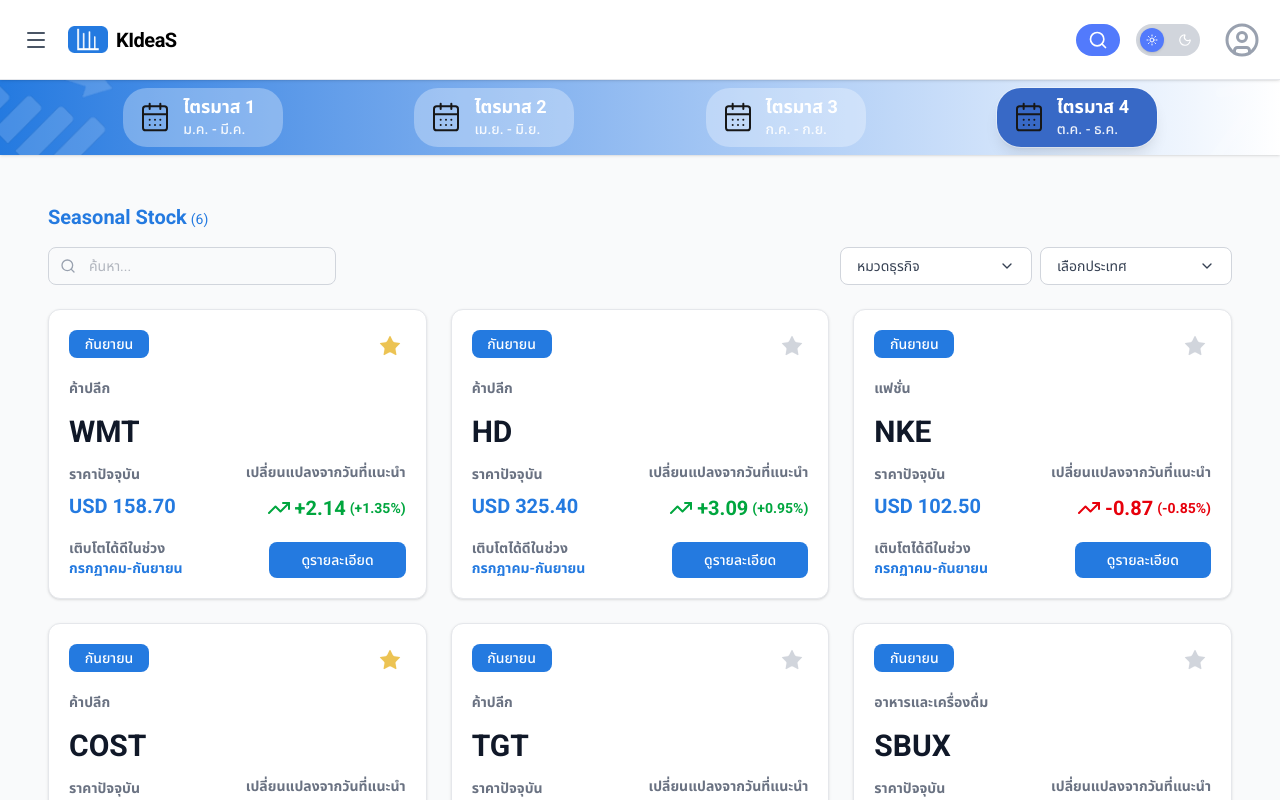
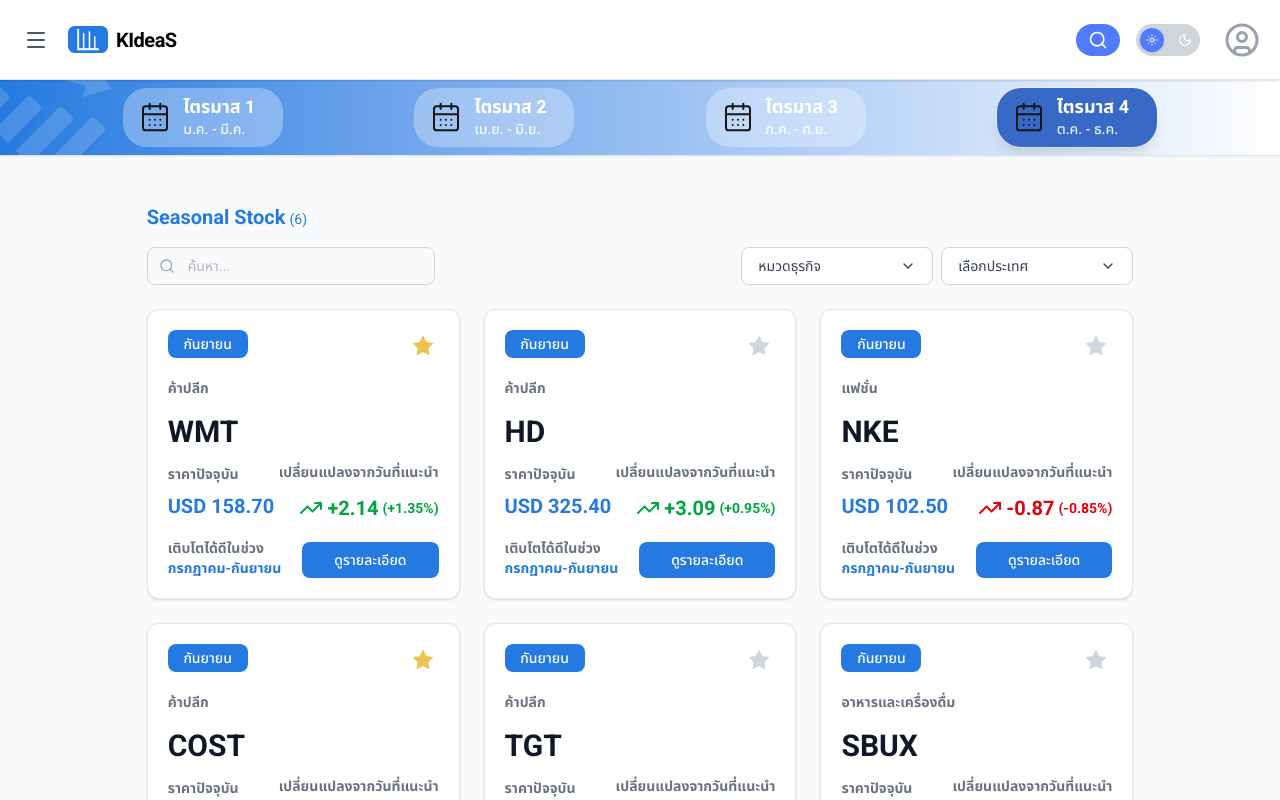
Before and after one commit to panithan-doe/seasonal, a Next.js app: page /seasonstock in a window 1280 px wide. Shown: the top 800 px of the page. Built offline with nearby package versions, Linux system fonts and the light colour scheme.

Commit message:
Adjust layout of Stock Card items to be the same as Recommend page

```diff
--- a/app/seasonstock/page.tsx
+++ b/app/seasonstock/page.tsx
@@ -72,7 +72,7 @@
 
 
       <div className="min-h-screen bg-gray-50 p-6 md:p-12">
-        <section className="max-w-7xl mx-auto mb-16">
+        <section className="max-w-10/12 mx-auto mb-16">
 
           {/* Header */}
           <div className="flex justify-start items-end text-[#247AE0] mb-4">
```
